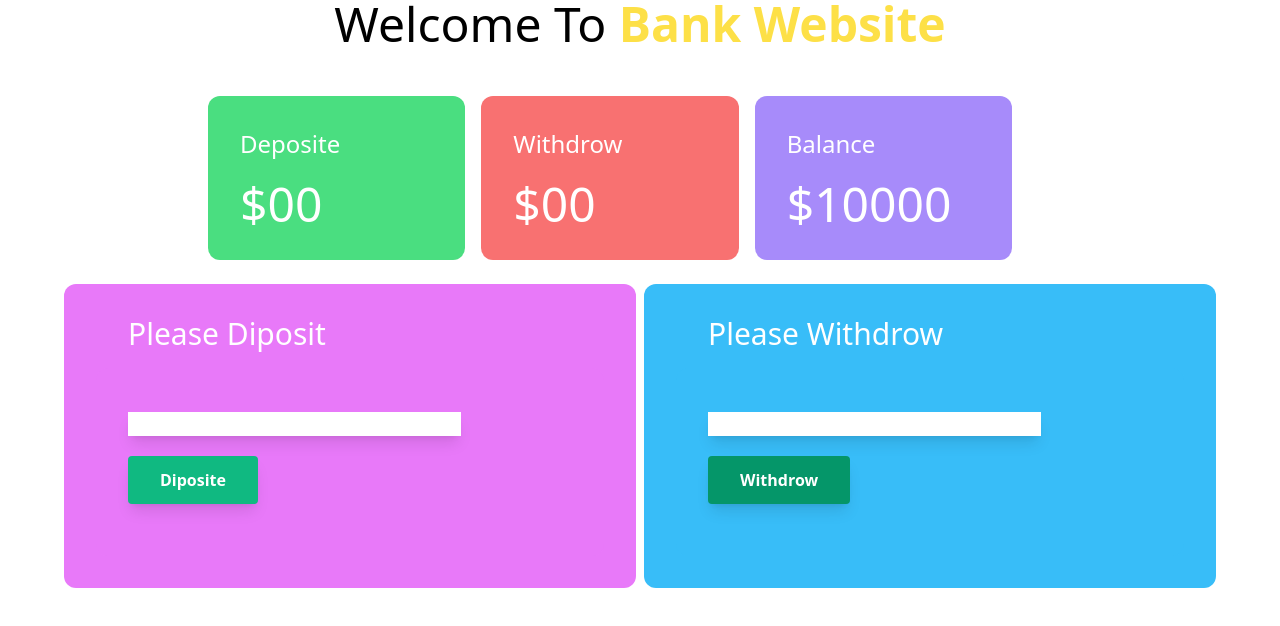
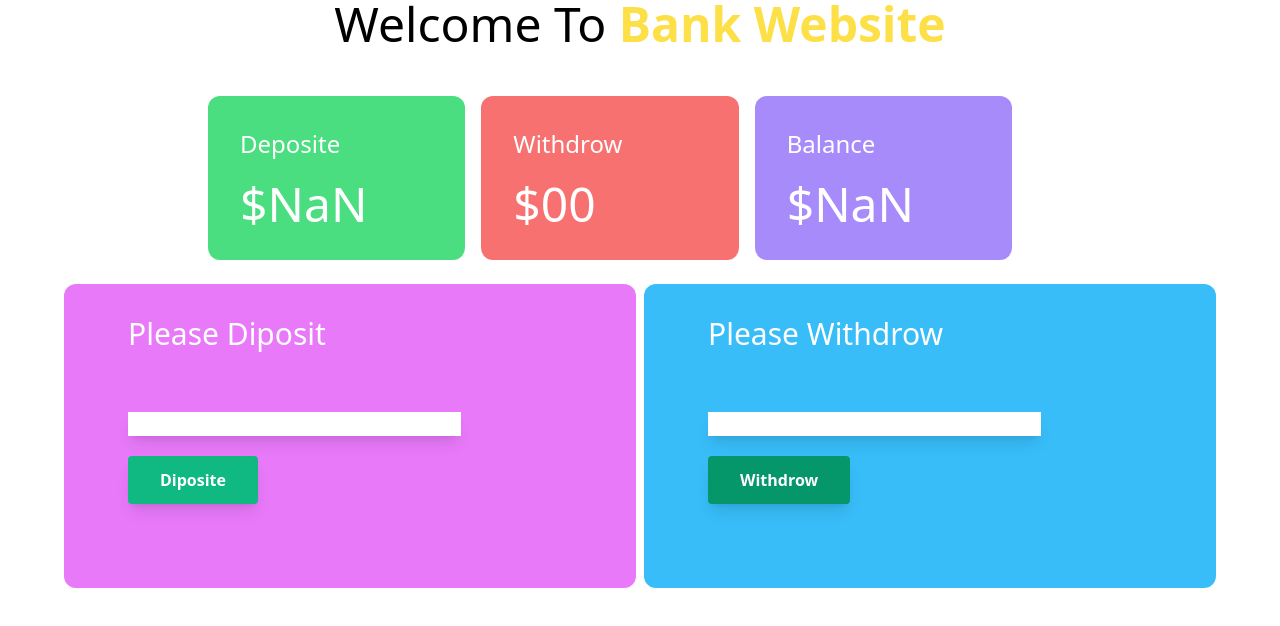
Before and after one commit to silpiakr/Banking-Site, a plain HTML site: page dashboard.html in a window 1280 px wide. Both pictures are taken after a click on the button "Diposite". Drawn offline with nearby package versions, Linux system fonts and the light colour scheme.

Commit message:
connect to dashboard

```diff
--- a/dashboard.html
+++ b/dashboard.html
@@ -47,5 +47,8 @@
             </div>
            </div>
         </section>
+    </main>
+    <script src="dashboard.js"></script>
+    <script src="withdrow.js"></script>
 </body>
 </html>
--- /dev/null
+++ b/dashboard.js
@@ -0,0 +1,23 @@
+document.getElementById('btn-dps').addEventListener('click', function(){
+    const dipositField = document.getElementById('dps-field');
+    const newDipositString = dipositField.value;
+    const newDiposit = parseFloat(newDipositString);
+
+    const dipositTotalElement = document.getElementById('dps-total');
+    const pervDipositString = dipositTotalElement.innerText;
+    const pervDiposit = parseFloat(pervDipositString);
+
+    const currentDipositTotal = pervDiposit + newDiposit;
+    dipositTotalElement.innerText = currentDipositTotal;
+
+    dipositField.value = '';
+
+    const balanceTotalElement = document.getElementById('balance-field');
+    const prevBalanceTotalSrting = balanceTotalElement.innerText;
+    const prevBalanceTotal = parseFloat(prevBalanceTotalSrting);
+
+    const currentBalanceTotal = prevBalanceTotal + newDiposit;
+
+    balanceTotalElement.innerText = currentBalanceTotal;
+
+})
```
